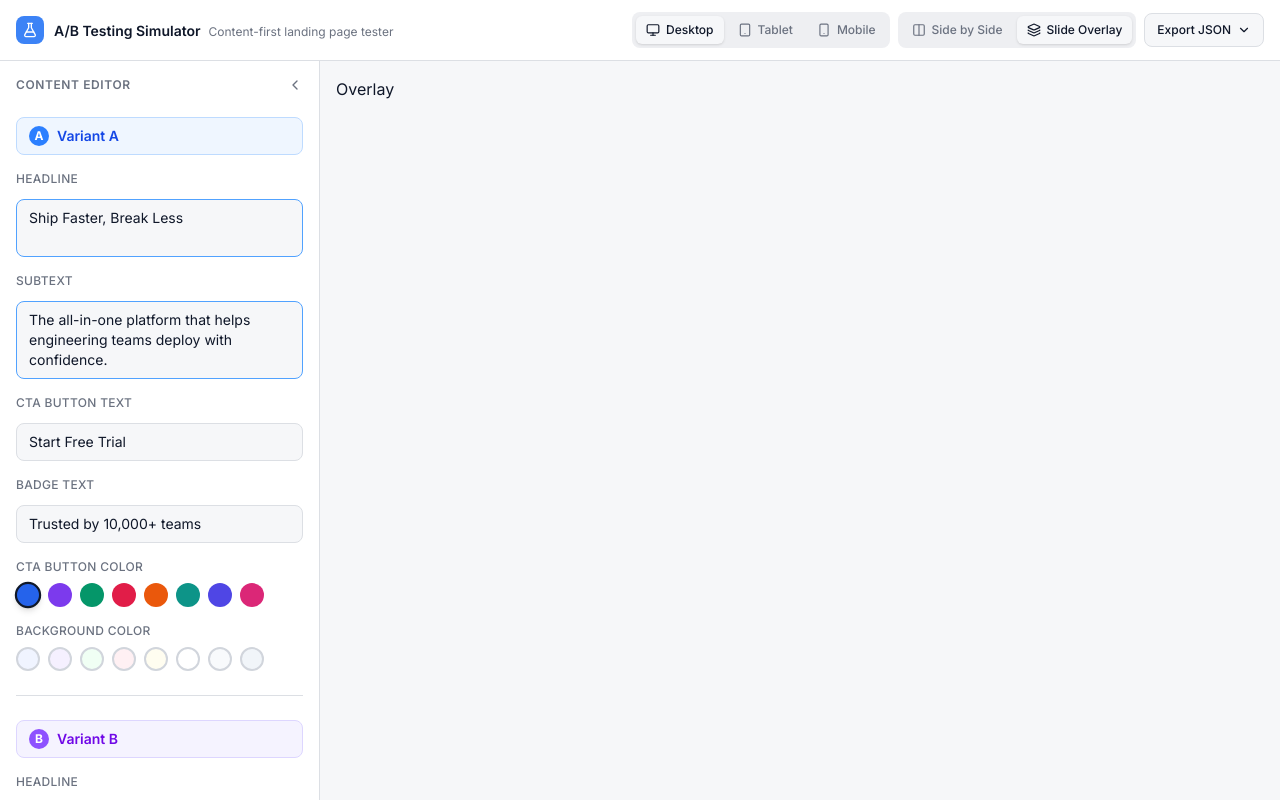
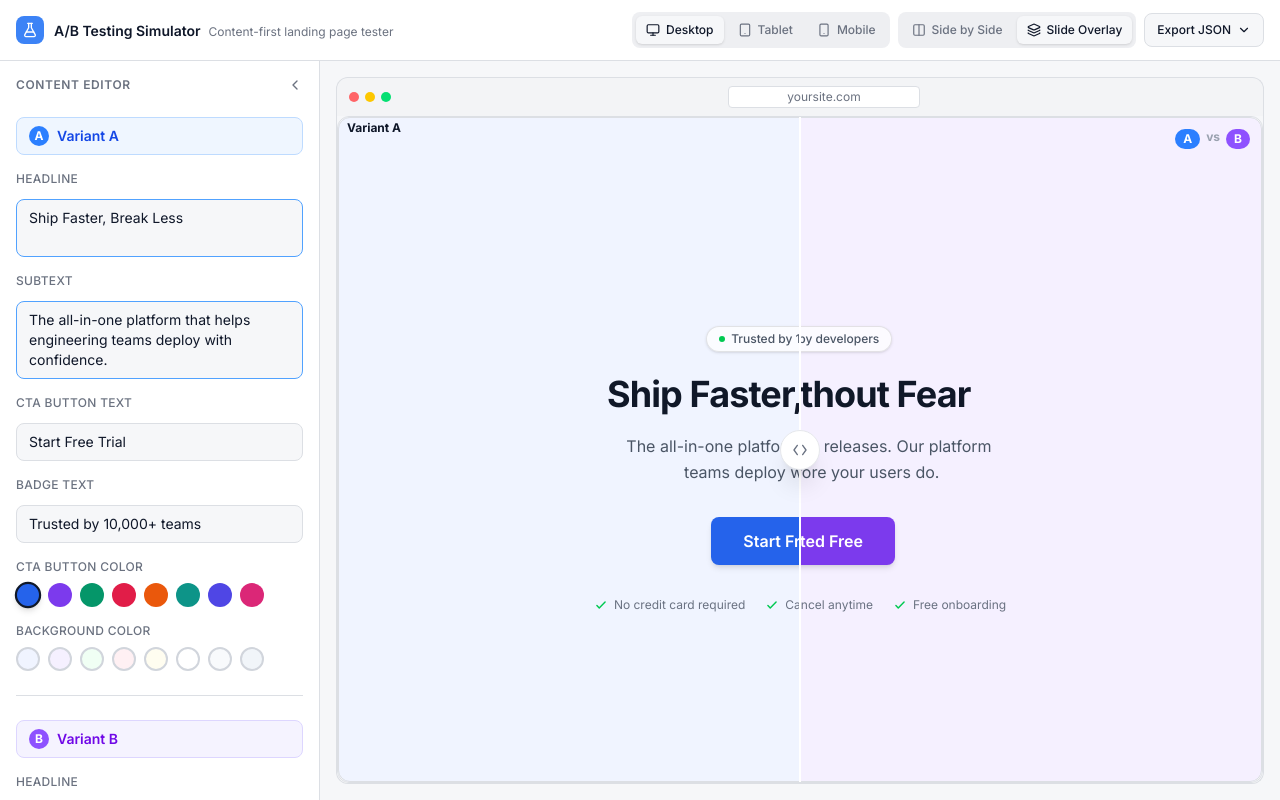
Before and after one commit to foysalremon/altrnate, a Vue app: page / in a window 1280 px wide. Both pictures are taken after a click on the button "Slide Overlay". Built offline with nearby package versions, Linux system fonts and the light colour scheme; what @tanstack/vue-query would draw is missing.

Commit message:
ab overlay mode

```diff
--- /dev/null
+++ b/src/components/OverlayCompare.vue
@@ -0,0 +1,95 @@
+<template>
+  <div
+    ref="containerRef"
+    class="relative w-full h-full overflow-hidden rounded-xl border border-border select-none cursor-col-resize"
+    data-testid="overlay-compare"
+  >
+    <!-- Variant B (background) -->
+    <div class="absolute inset-0">
+      <LandingPreview variant="B" :config="props.variantB" :device-mode="props.deviceMode" />
+    </div>
+
+    <!-- Variant A (clipped foreground) -->
+    <div class="absolute inset-0 overflow-hidden" :style="{ width: `${position}%` }">
+      <div class="w-full h-full" :style="{ minWidth: `${(100 / position) * 100}%` }">
+        <LandingPreview variant="A" :config="props.variantA" :device-mode="props.deviceMode" />
+      </div>
+    </div>
+
+    <!-- Divider -->
+    <div
+      class="absolute top-0 bottom-0 z-20 flex items-center justify-center"
+      :style="{ left: `${position}%`, transform: 'translateX(-50%)' }"
+      data-testid="overlay-divider"
+      @mousedown="onMouseDown"
+      @touchmove="onTouchMove"
+    >
+      <div class="w-0.5 h-full bg-white shadow-lg pointer-events-none" />
+      <div
+        class="absolute w-10 h-10 rounded-full bg-white shadow-xl border border-gray-200 flex items-center justify-center gap-0.5 cursor-col-resize"
+      >
+        <svg class="w-4 h-4 text-gray-500" fill="currentColor" viewBox="0 0 24 24">
+          <path
+            d="M8 5l-5 7 5 7M16 5l5 7-5 7"
+            stroke="currentColor"
+            stroke-width="2"
+            fill="none"
+            stroke-linecap="round"
+            stroke-linejoin="round"
+          />
+        </svg>
+      </div>
+    </div>
+
+    <!-- Labels -->
+    <div class="absolute top-3 right-3 z-10 flex gap-1.5">
+      <span class="bg-blue-500 text-white text-xs font-bold px-2 py-0.5 rounded-full">A</span>
+      <span class="text-gray-400 text-xs font-bold">vs</span>
+      <span class="bg-violet-500 text-white text-xs font-bold px-2 py-0.5 rounded-full">B</span>
+    </div>
+  </div>
+</template>
+<script setup lang="ts">
+import { ref, onUnmounted } from 'vue'
+import LandingPreview from '@/components/LandingPreview.vue'
+import type { VariantConfig, DeviceMode } from '@/stores/simulator'
+
+interface Props {
+  variantA: VariantConfig
+  variantB: VariantConfig
+  deviceMode: DeviceMode
+}
+
+const props = defineProps<Props>()
+
+const position = ref(50)
+const dragging = ref(false)
+const containerRef = ref<HTMLDivElement | null>(null)
+
+function updatePosition(clientX: number) {
+  const container = containerRef.value
+  if (!container) return
+  const rect = container.getBoundingClientRect()
+  const pct = ((clientX - rect.left) / rect.width) * 100
+  position.value = Math.max(5, Math.min(95, pct))
+}
+
+function onMouseDown(e: MouseEvent) {
+  e.preventDefault()
+  dragging.value = true
+
+  const onMove = (e: MouseEvent) => updatePosition(e.clientX)
+  const onUp = () => {
+    dragging.value = false
+    window.removeEventListener('mousemove', onMove)
+    window.removeEventListener('mouseup', onUp)
+  }
+
+  window.addEventListener('mousemove', onMove)
+  window.addEventListener('mouseup', onUp)
+}
+
+function onTouchMove(e: TouchEvent) {
+  updatePosition(e.touches[0].clientX)
+}
+</script>
--- a/src/components/Simulation.vue
+++ b/src/components/Simulation.vue
@@ -19,13 +19,22 @@
         </DeviceFrame>
       </div>
     </div>
-    <div v-else>Overlay</div>
+    <div v-else class="h-full" data-testid="preview-overlay">
+      <DeviceFrame :deviceMode="store.deviceMode">
+        <OverlayCompare
+          :variantA="store.variantA"
+          :variantB="store.variantB"
+          :deviceMode="store.deviceMode"
+        />
+      </DeviceFrame>
+    </div>
   </main>
 </template>
 <script setup lang="ts">
 import { useSimulatorStore } from '@/stores/simulator'
 import DeviceFrame from '@/components/DeviceFrame.vue'
 import LandingPreview from '@/components/LandingPreview.vue'
+import OverlayCompare from '@/components/OverlayCompare.vue'
 
 const store = useSimulatorStore()
 
```
